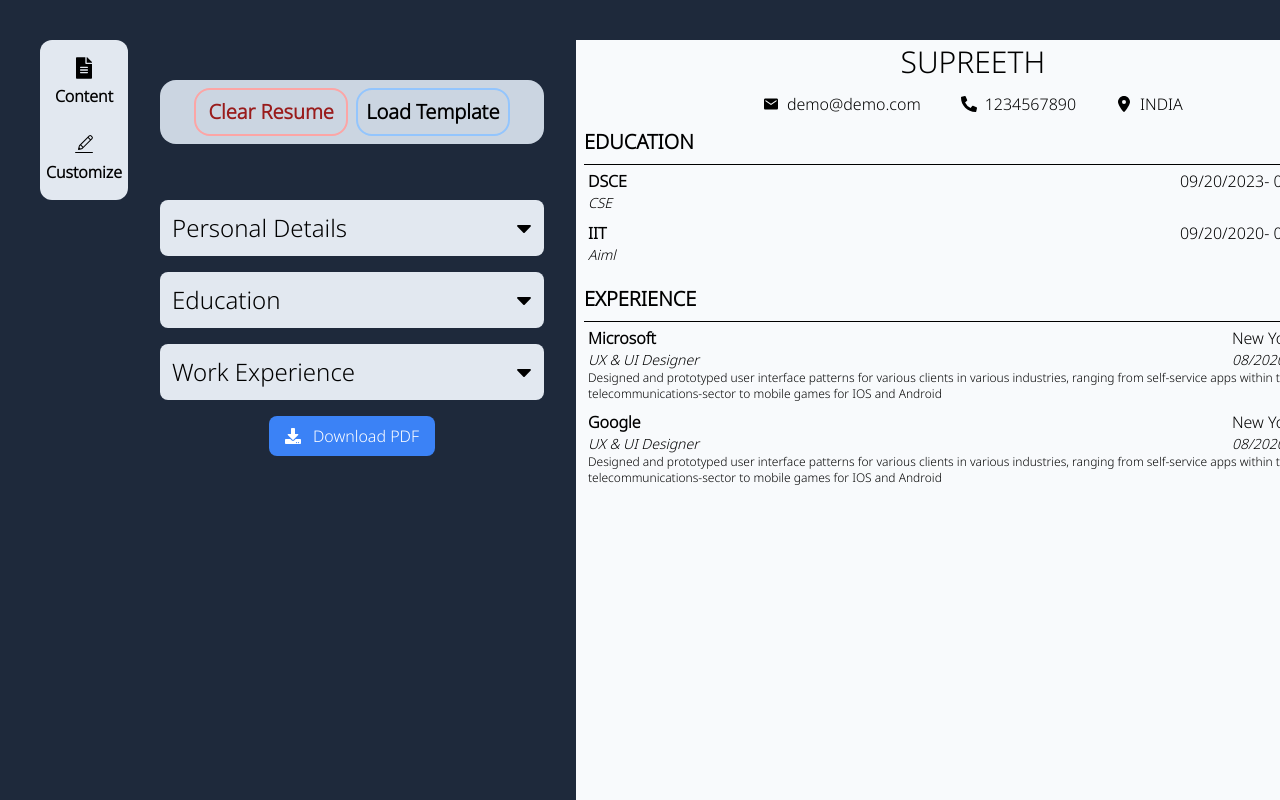
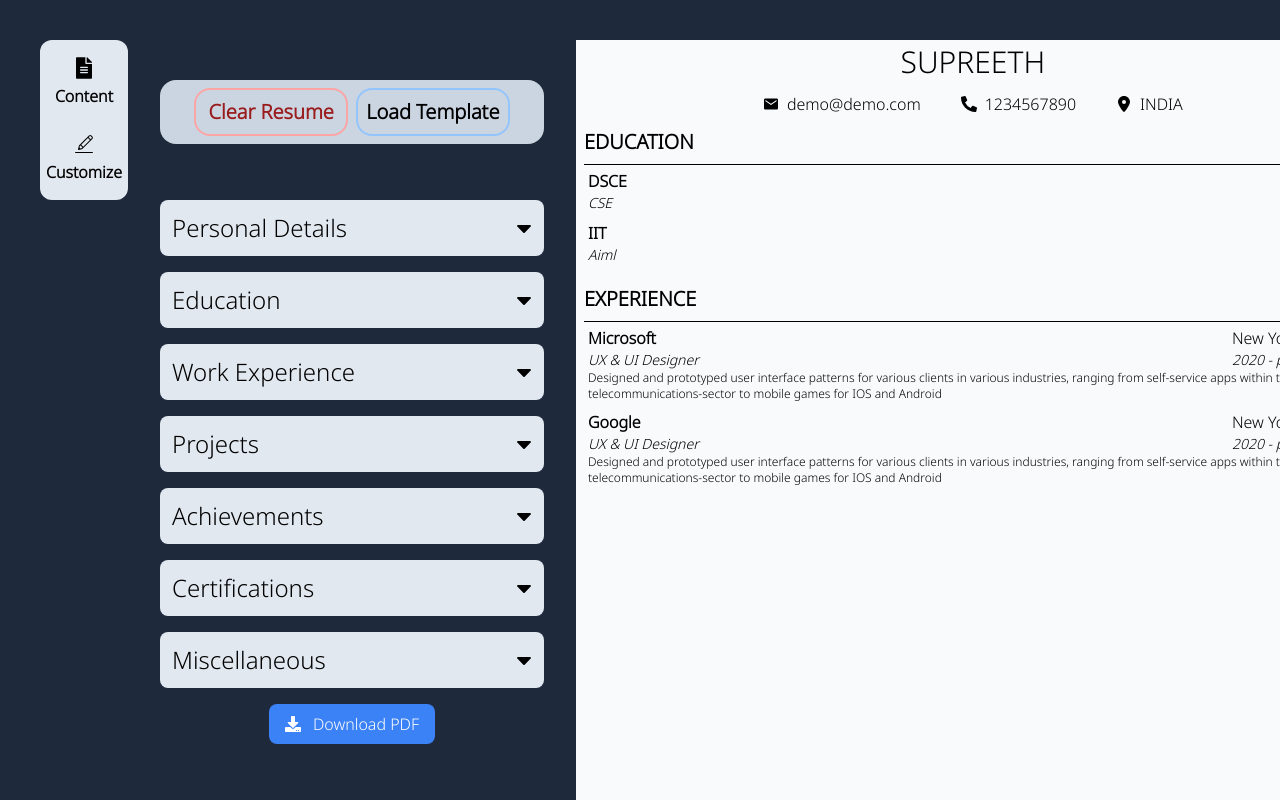
Before and after one commit to ShinichiShi/ResumeByte, a React app: page / in a window 1280 px wide. Shown: the top 800 px of the page. Built offline with nearby package versions, Linux system fonts and the light colour scheme; the HTML template or start-up script is replaced by a standard one.

Commit message:
add more sections

```diff
--- a/src/App.jsx
+++ b/src/App.jsx
@@ -24,15 +24,19 @@ function App() {
   const [config, setConfig] = useState('content');
   const [style, setStyle] = useState('formal');
   const [formData, setFormData] = useState({
+    name: '',
     degree: '',
+    percentage: '',
+    startYear: '',
+    endYear: '',
     name: '',
+    desc: '',
     location: '',
-    startDate: '',
-    endDate: '',
   });
 
   const handleClick = (section) => {
     setActiveSection((prevSection) => (prevSection === section ? '' : section));
+    setAddSection(false);
   };
 
   const handlePersonalDetailsChange = (e) => {
@@ -142,8 +146,7 @@ function App() {
           <>
             <div className="flex items-center justify-center flex-col min-w-[30vw] gap-[2vh] self-start">
               <TemplateBar handleClear={handleClear} handleLoad={handleLoad} />
-              <Section
-                name="Personal Details"
+              <Section name="Personal Details"
                 isActive={activeSection === 'Personal Details'}
                 onClick={() => handleClick('Personal Details')}
               >
@@ -181,8 +184,7 @@ function App() {
                 />
                 <Save onClick={() => handleClick('Personal Details')} />
               </Section>
-              <Section
-                name="Education"
+              <Section name="Education"
                 isActive={activeSection === 'Education'}
                 onClick={() => handleClick('Education')}
               >
@@ -212,8 +214,7 @@ function App() {
                   </div>
                 )}
               </Section>
-              <Section
-                name="Work Experience"
+              <Section name="Work Experience"
                 isActive={activeSection === 'Work Experience'}
                 onClick={() => handleClick('Work Experience')}
               >
@@ -239,6 +240,126 @@ function App() {
                       formData={formData}
                       handleChangeFormData={handleChangeFormData}
                       operation="add"
+                    />
+                  </>
+                )}
+              </Section>
+              <Section name='Projects'
+                isActive={activeSection === 'Projects'}
+                onClick={()=>handleClick('Projects')}
+              >
+                {!addSection&&(
+                  <>
+                  <SectionArray
+                    sections={sections.projects}
+                    sectionType='projects'
+                    handleSectionsChange={handleSectionsChange}
+                    handleDeleteSection={handleDeleteSection}
+                  />
+                  <Add onClick={()=>setAddSection(true)} />
+                  </>
+                )}
+                {addSection && (
+                  <>
+                    <AddForm
+                    handleSubmit={(e)=>
+                      handleSubmitNewSection(e,'projects')
+                    }
+                    handleCancel={()=>setAddSection(false)}
+                    sectionType='projects'
+                    formdata={formData}
+                    handleChangeFormData={handleChangeFormData}
+                    operation='add'
+                    />
+                  </>
+                )}
+              </Section>
+              <Section name='Achievements'
+                isActive={activeSection === 'Achievements'}
+                onClick={()=>handleClick('Achievements')}
+              >
+                {!addSection&&(
+                  <>
+                  <SectionArray
+                    sections={sections.achievements}
+                    sectionType='achievements'
+                    handleSectionsChange={handleSectionsChange}
+                    handleDeleteSection={handleDeleteSection}
+                  />
+                  <Add onClick={()=>setAddSection(true)} />
+                  </>
+                )}
+                {addSection && (
+                  <>
+                    <AddForm
+                    handleSubmit={(e)=>
+                      handleSubmitNewSection(e,'achievements')
+                    }
+                    handleCancel={()=>setAddSection(false)}
+                    sectionType='achievements'
+                    formdata={formData}
+                    handleChangeFormData={handleChangeFormData}
+                    operation='add'
+                    />
+                  </>
+                )}
+              </Section>
+              <Section name='Certifications'
+                isActive={activeSection === 'Certifications'}
+                onClick={()=>handleClick('Certifications')}
+              >
+                {!addSection&&(
+                  <>
+                  <SectionArray
+                    sections={sections.certification}
+                    sectionType='certifications'
+                    handleSectionsChange={handleSectionsChange}
+                    handleDeleteSection={handleDeleteSection}
+                  />
+                  <Add onClick={()=>setAddSection(true)} />
+                  </>
+                )}
+                {addSection && (
+                  <>
+                    <AddForm
+                    handleSubmit={(e)=>
+                      handleSubmitNewSection(e,'certifications')
+                    }
+                    handleCancel={()=>setAddSection(false)}
+                    sectionType='certifications'
+                    formdata={formData}
+                    handleChangeFormData={handleChangeFormData}
+                    operation='add'
+                    />
+                  </>
+                )}
+              </Section>
+              <Section name='Miscellaneous'
+                isActive={activeSection === 'Misc'}
+                onClick={()=>handleClick('Misc')}
+              >
+                {!addSection&&(
+                  <>
+                  <SectionArray
+                    sections={sections.misc}
+                    sectionType='misc'
+                    handleSectionsChange={handleSectionsChange}
+                    handleDeleteSection={handleDeleteSection}
+                  />
+                  <Add onClick={()=>setAddSection(true)} />
+                  </>
+                )}
+                {addSection && (
+                  <>
+                    <AddForm
+                    handleSubmit={(e)=>
+                      handleSubmitNewSection(e,'misc')
+                    }
+                    handleCancel={()=>setAddSection(false)}
+                    sectionType='misc'
+                    formdata={formData}
+                    handleChangeFormData={handleChangeFormData}
+                    operation='add'
                     />
                   </>
                 )}
--- a/src/TemplateData.jsx
+++ b/src/TemplateData.jsx
@@ -11,17 +11,17 @@ const TemplateData = {
       {
         name: 'DSCE',
         degree: 'CSE',
-        location: 'India',
-        startDate: '09/20/2023',
-        endDate: '09/21/2027',
+        percentage: '98%',
+        startYear: '2023',
+        endYear: '2027',
         id: uniqid(),
       },
       {
         degree: 'Aiml',
         name: 'IIT',
-        location: 'India',
-        startDate: '09/20/2020',
-        endDate: '09/21/2022',
+        percentage: '96%',
+        startYear: '2020',
+        endYear: '2022',
         id: uniqid(),
       },
     ],
@@ -32,8 +32,8 @@ const TemplateData = {
         location: 'New York City, US',
         description:
           'Designed and prototyped user interface patterns for various clients in various industries, ranging from self-service apps within the telecommunications-sector to mobile games for IOS and Android',
-        startDate: '08/2020',
-        endDate: 'present',
+        startYear: '2020',
+        endYear: 'present',
         id: uniqid(),
       },
       {
@@ -42,11 +42,60 @@ const TemplateData = {
         location: 'New York City, US',
         description:
           'Designed and prototyped user interface patterns for various clients in various industries, ranging from self-service apps within the telecommunications-sector to mobile games for IOS and Android',
-        startDate: '08/2020',
-        endDate: 'present',
+        startYear: '2020',
+        endYear: 'present',
         id: uniqid(),
       },
     ],
+    projects:[
+      {
+        name: 'iot',
+        desc: 'df desc',
+        id: uniqid(),
+      },
+      {
+        name: 'iot2',
+        desc: 'ds desc',
+        id: uniqid(),
+      },
+    ],
+    achievements:[
+      {
+        name: 'iot',
+        desc: 'achievement desc',
+        id: uniqid(),
+      },
+      {
+        name: 'iot2',
+        desc: 'achievement desc',
+        id: uniqid(),
+      },
+    ],
+    certification:[
+      {
+        name: 'iot',
+        desc: 'cert desc',
+        id: uniqid(),
+      },
+      {
+        name: 'iot2',
+        desc: 'cert desc',
+        id: uniqid(),
+      },
+    ],
+    misc:[
+      {
+        name: 'iot',
+        desc: 'misc desc',
+        id: uniqid(),
+      },
+      {
+        name: 'iot2',
+        desc: 'misc desc',
+        id: uniqid(),
+      },
+    ]
+
   },
 };
 export default TemplateData;
--- a/src/components/Form Filling/Input.jsx
+++ b/src/components/Form Filling/Input.jsx
@@ -14,7 +14,6 @@ function Input({ placeholder, value, type, displayName, name, handleChange }) {
                 value={value}
                 placeholder={`Enter ${placeholder}`}
                 onChange={handleChange}
-                // {({value}==='')&& (placeholder={`Enter ${name}`})}
               />
             </div>
           </>
@@ -31,7 +30,6 @@ function Input({ placeholder, value, type, displayName, name, handleChange }) {
               value={value}
               placeholder={`Enter ${placeholder}`}
               onChange={handleChange}
-              // {({value}==='')&& (placeholder={`Enter ${name}`})}
             />
           </div>
         )}
--- a/src/components/Resume Display/DisplaySectionsResume.jsx
+++ b/src/components/Resume Display/DisplaySectionsResume.jsx
@@ -1,8 +1,10 @@
 import React from 'react';
 
 function DisplaySectionsResume({ sections, type, style }) {
+  const sectionClass = style === 'informal' ? 'informal-section' : 'formal-section';
+
   return (
-    <div className="p-2 ">
+    <div className="p-2">
       {sections.length !== 0 && (
         <div>
           <h2 className="text-xl font-bold mb-2">{type}</h2>
@@ -10,13 +12,8 @@ function DisplaySectionsResume({ sections, type, style }) {
         </div>
       )}
 
-      {style === 'informal' ? (
-        <>
       {sections.map((section) => (
-            <div
-              key={section.id}
-              className="mb-4 p-4 bg-white rounded-lg shadow-md flex items-center justify-between flex-row"
-            >
+        <div key={section.id} className={sectionClass}>
           {type === 'EDUCATION' && (
             <>
               <div>
@@ -24,10 +21,10 @@ function DisplaySectionsResume({ sections, type, style }) {
                 <p className="italic text-sm">{section.degree}</p>
               </div>
               <div>
-                    <p className='text-base'>
-                      {section.startDate} - {section.endDate}
+                <p className='text-base text-right'>
+                  {section.percentage}
                 </p>
-                    <p className="italic text-right text-sm">{section.location}</p>
+                <p className="italic text-right text-sm">{section.startYear} - {section.endYear}</p>
               </div>
             </>
           )}
@@ -42,12 +39,11 @@ function DisplaySectionsResume({ sections, type, style }) {
                   <div>
                     <p className='text-base'>{section.location}</p>
                     <p className="italic text-sm">
-                          {section.startDate} - {section.endDate}
+                      {section.startYear} - {section.endYear}
                     </p>
                   </div>
                 </div>
                 <div>
-                      {' '}
                   <p className="text-xs">{section.description}</p>
                 </div>
               </div>
@@ -55,54 +51,6 @@ function DisplaySectionsResume({ sections, type, style }) {
           )}
         </div>
       ))}
-        </>
-      ) : (
-        <>
-        {sections.map((section) => (
-            <div
-              key={section.id}
-              className="p-1 rounded-lg flex items-center justify-between flex-row"
-            >
-              {type === 'EDUCATION' && (
-                <>
-                  <div>
-                    <h3 className="text-base font-semibold">{section.name}</h3>
-                    <p className="italic text-sm">{section.degree}</p>
-                  </div>
-                  <div>
-                    <p className='text-base'>
-                      {section.startDate}- {section.endDate}
-                    </p>
-                    <p className="italic text-right text-sm">{section.location}</p>
-                  </div>
-                </>
-              )}
-              {type === 'EXPERIENCE' && (
-                <>
-                  <div className="flex items-center justify-normal flex-col">
-                    <div className="w-full flex items-center justify-between flex-row">
-                      <div>
-                        <h3 className="text-base font-semibold">{section.name}</h3>
-                        <p className="italic text-sm">{section.positionTitle}</p>
-                      </div>
-                      <div>
-                        <p className='text-base'>{section.location}</p>
-                        <p className="italic text-sm">
-                          {section.startDate} - {section.endDate}
-                        </p>
-                      </div>
-                    </div>
-                    <div>
-                      {' '}
-                      <p className="text-xs">{section.description}</p>
-                    </div>
-                  </div>
-                </>
-              )}
-            </div>
-          ))}
-        </>
-      )}
     </div>
   );
 }
--- a/src/index.css
+++ b/src/index.css
@@ -50,3 +50,13 @@ body{
   --font-size: 1.2rem;
   --radius: 2vh;
 }
+
+/* Custom styles for informal */
+.informal-section {
+  @apply mb-4 p-4 bg-white rounded-lg shadow-md flex items-center justify-between flex-row;
+}
+
+/* Custom styles for formal */
+.formal-section {
+  @apply p-1 rounded-lg flex items-center justify-between flex-row;
+}
```
Also changed, not shown: src/components/Form Filling/AddForm.jsx (+36 -12 lines), 1 other file (tests, documents, lock files or other folders). Lines whose indentation alone changed are shown as unchanged.
